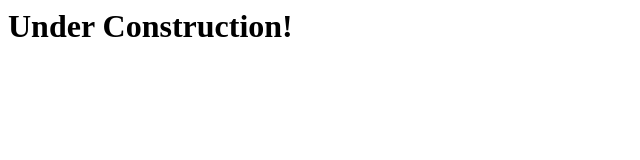
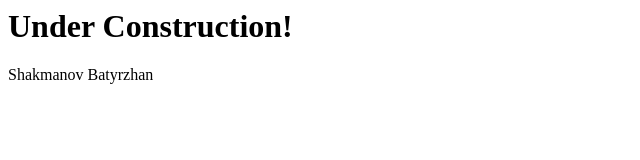
Before and after one commit to BakeDark/simple_web_page, a plain HTML site: page index.html in a window 1280 px wide. Shown: the whole page, without its empty margins (0-640 px from the left). Drawn offline with Linux system fonts and the light colour scheme.

Commit message:
Update index.html

```diff
--- a/index.html
+++ b/index.html
@@ -9,7 +9,7 @@
                Under Construction!
           </H1>
           <P>
-               <Shakmanov Batyrzhan>
+               Shakmanov Batyrzhan
           </P>
      </body>
 </html>
```
